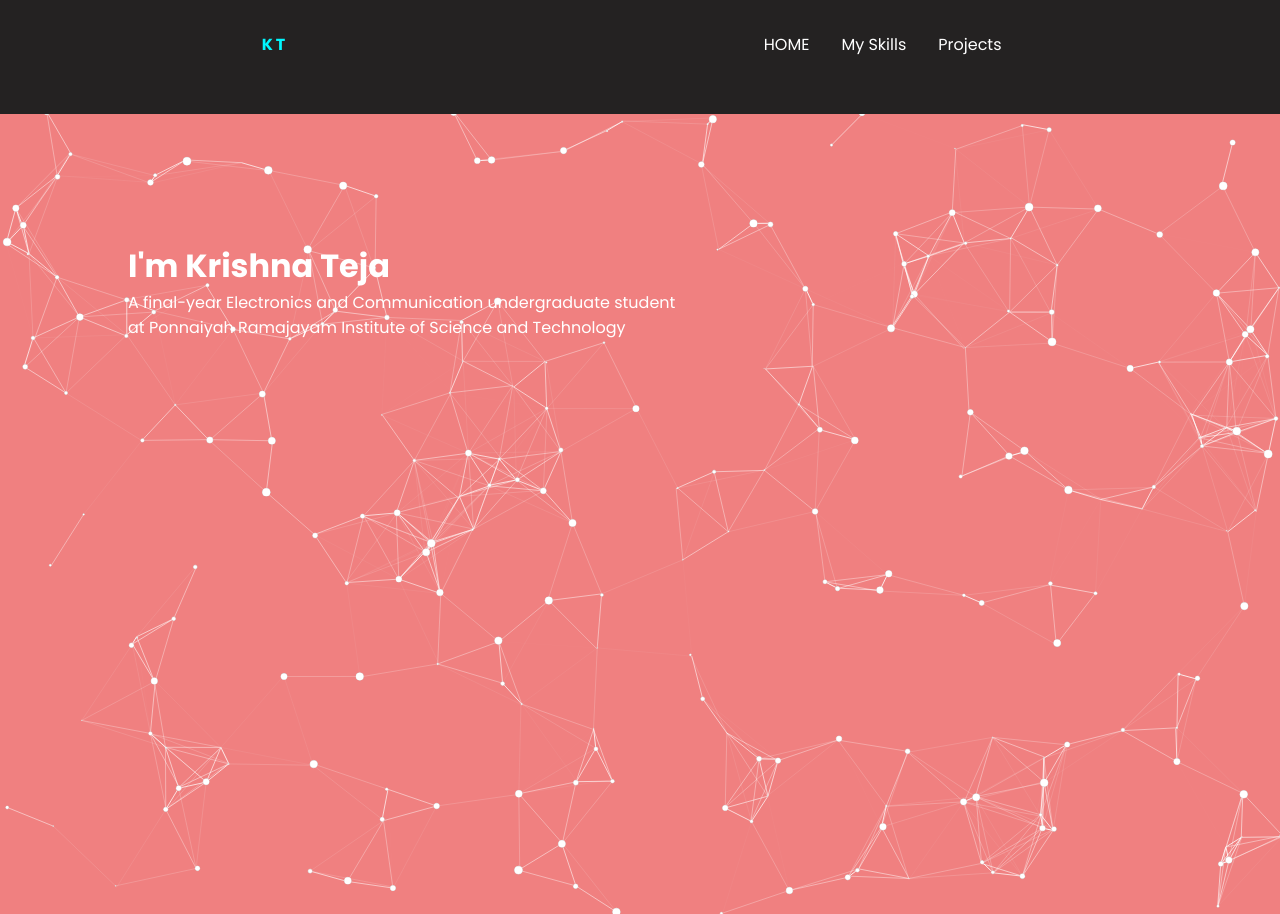
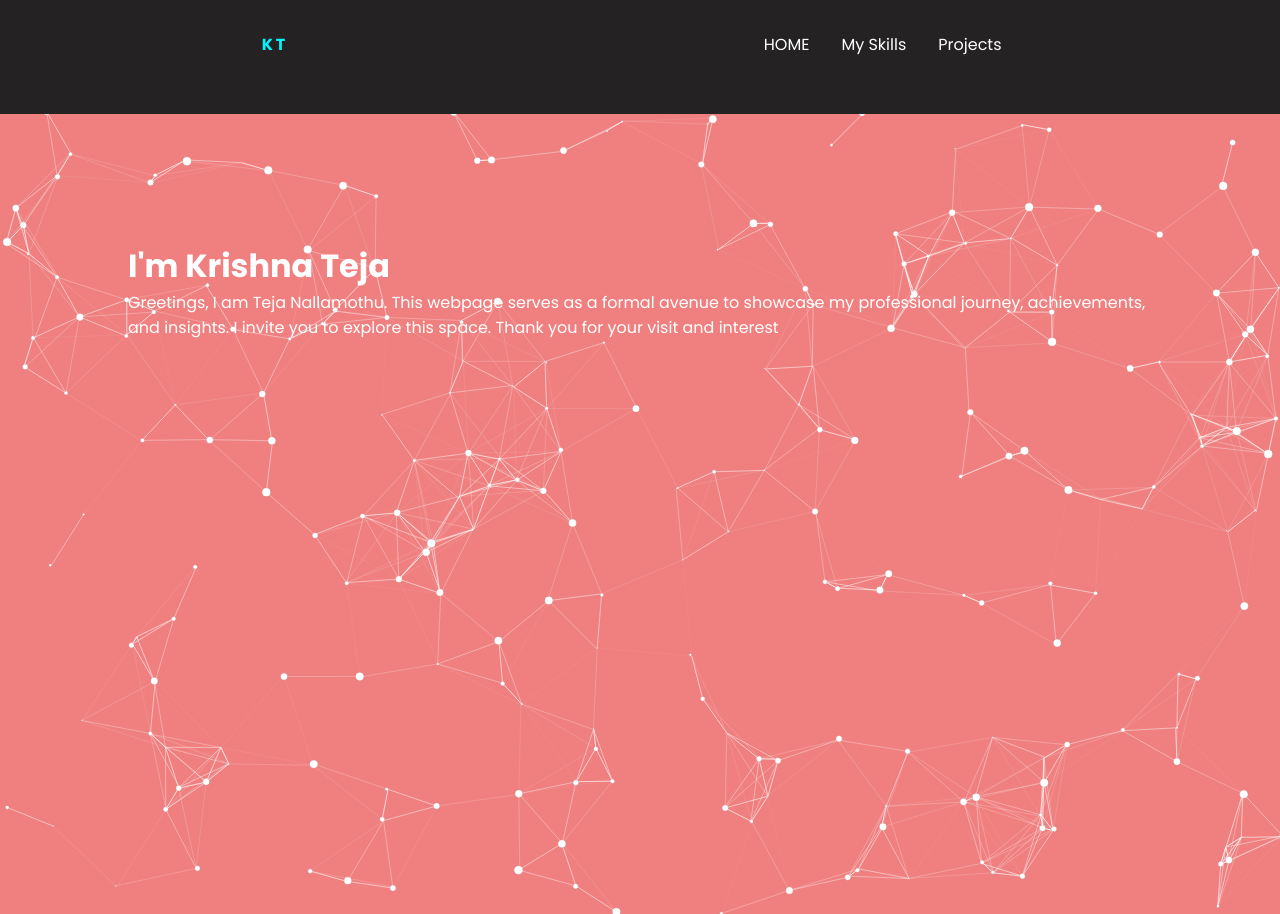
Before and after one commit to teja0o8/portfolio, a plain HTML site: page src/index.html in a window 1280 px wide. Shown: the top 914 px of the page. Drawn offline with nearby package versions, Linux system fonts and the light colour scheme.

Commit message:
Update index.html

```diff
--- a/src/index.html
+++ b/src/index.html
@@ -34,7 +34,7 @@
         <h1>I'm Krishna Teja</h1>
         <div class="stagger1">
             <span>
-            <p>A final-year Electronics and Communication undergraduate student <br> at Ponnaiyah Ramajayam Institute of Science and Technology </p>
+            <p>Greetings, I am Teja Nallamothu. This webpage serves as a formal avenue to showcase my professional journey, achievements, and insights. I invite you to explore this space. Thank you for your visit and interest <br></p>
             </span>
         </div>
     </div>
```
